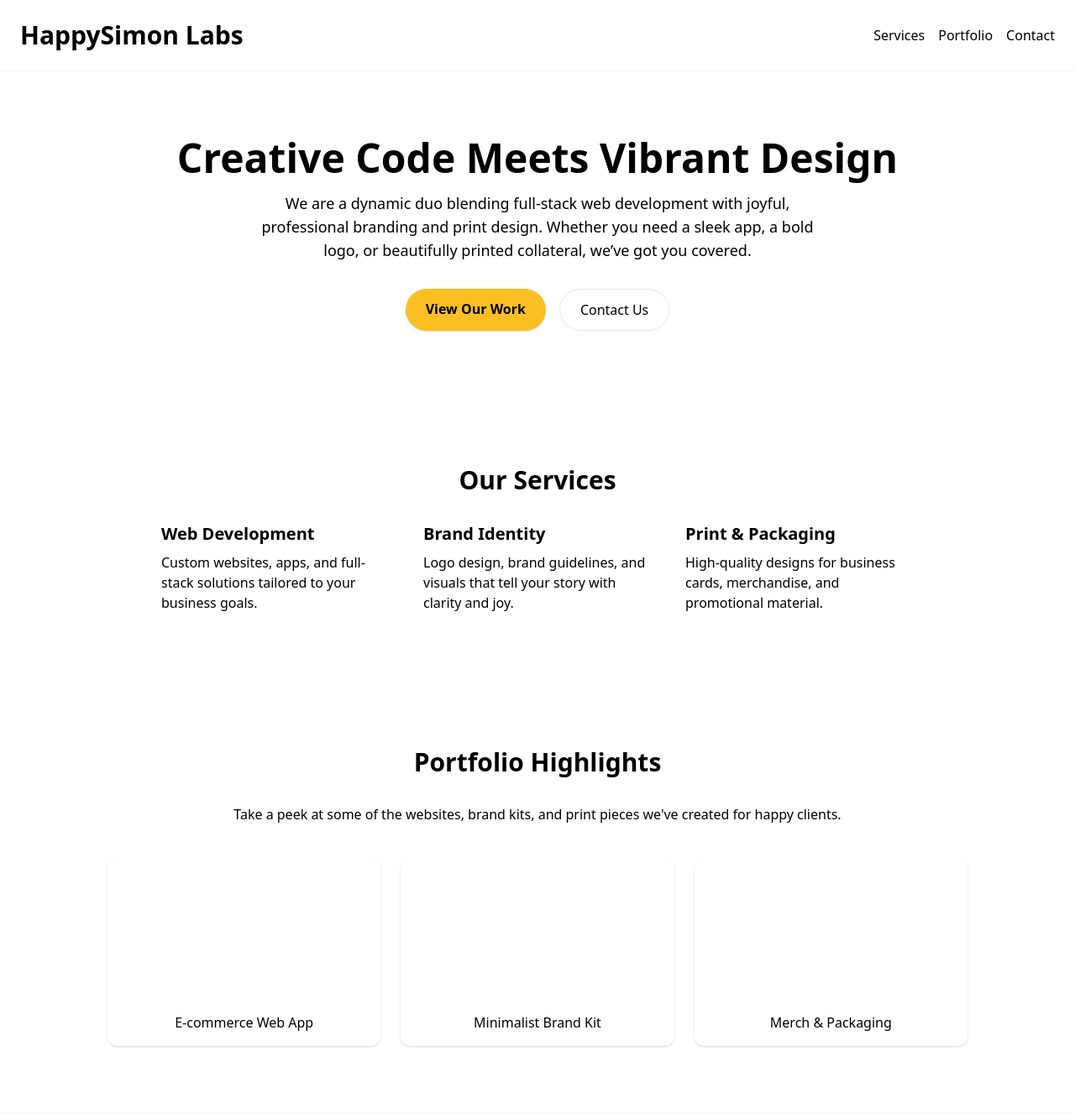
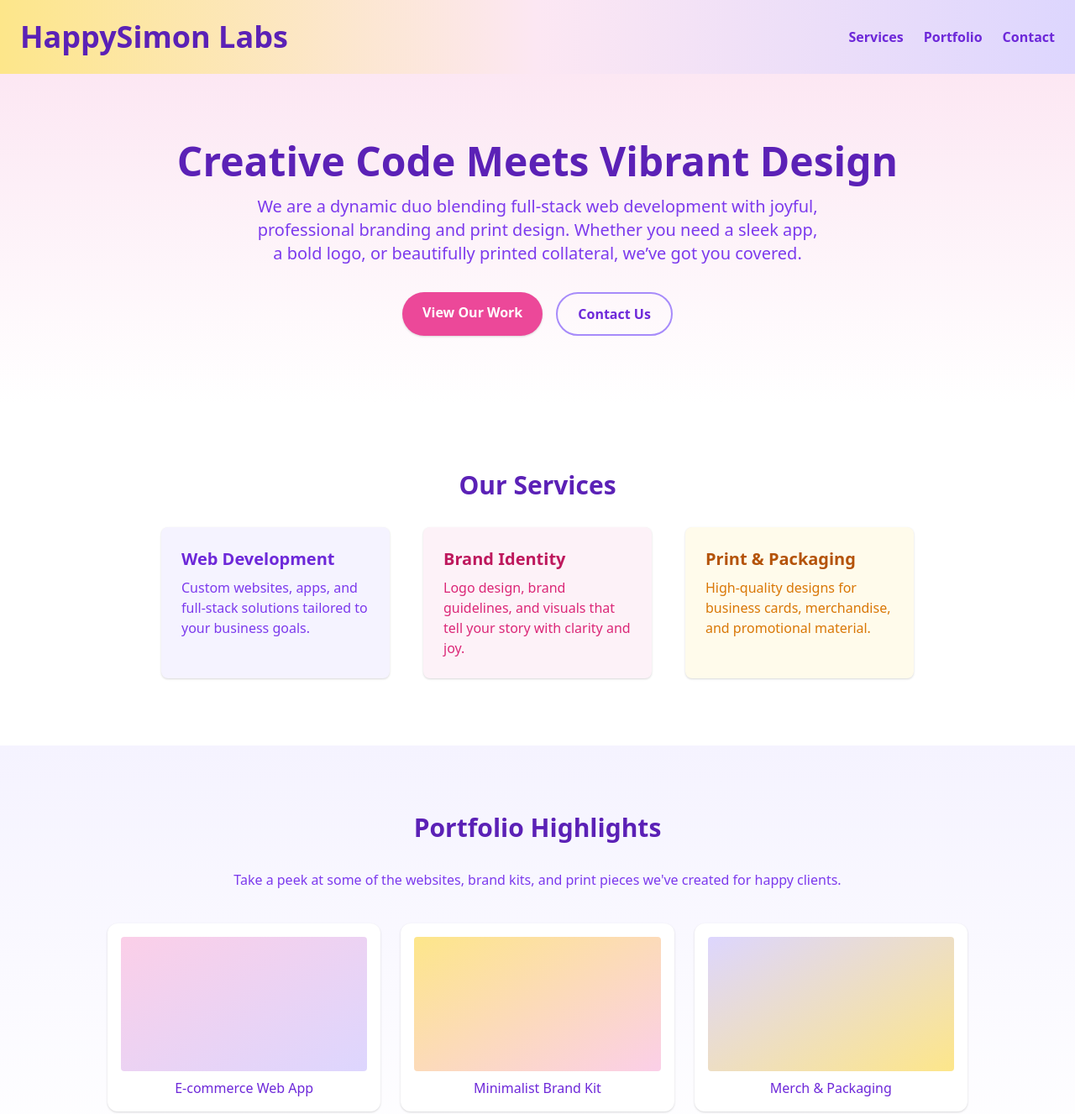
Before and after one commit to SamSpeedX/temba, a plain HTML site: page index.html in a window 1280 px wide. Shown: the top 1327 px of the page at 84% size. Drawn offline with nearby package versions, Linux system fonts and the light colour scheme.

Commit message:
Update index.html

```diff
--- a/index.html
+++ b/index.html
@@ -12,38 +12,38 @@
     }
   </script>
 </head>
-<body class="bg-gradient-to-br from-white to-slate-100 min-h-screen font-sans">
-  <header class="w-full p-6 shadow-sm bg-white">
+<body class="bg-gradient-to-br from-pink-50 via-yellow-50 to-purple-100 min-h-screen font-sans">
+  <header class="w-full p-6 shadow-md bg-gradient-to-r from-yellow-200 via-pink-100 to-purple-200">
     <div class="max-w-7xl mx-auto flex justify-between items-center">
-      <h1 class="text-3xl font-bold text-slate-800">HappySimon Labs</h1>
-      <nav class="hidden md:flex space-x-4">
-        <a href="#services" class="text-slate-700 hover:text-yellow-500 font-medium">Services</a>
-        <a href="#portfolio" class="text-slate-700 hover:text-yellow-500 font-medium">Portfolio</a>
-        <a href="#contact" class="text-slate-700 hover:text-yellow-500 font-medium">Contact</a>
+      <h1 class="text-4xl font-extrabold text-purple-800">HappySimon Labs</h1>
+      <nav class="hidden md:flex space-x-6">
+        <a href="#services" class="text-purple-700 hover:text-pink-600 font-semibold">Services</a>
+        <a href="#portfolio" class="text-purple-700 hover:text-pink-600 font-semibold">Portfolio</a>
+        <a href="#contact" class="text-purple-700 hover:text-pink-600 font-semibold">Contact</a>
       </nav>
-      <button class="md:hidden text-slate-700 focus:outline-none" onclick="toggleMenu()">
+      <button class="md:hidden text-purple-700 focus:outline-none" onclick="toggleMenu()">
         <svg class="w-6 h-6" fill="none" stroke="currentColor" viewBox="0 0 24 24" xmlns="http://www.w3.org/2000/svg">
           <path stroke-linecap="round" stroke-linejoin="round" stroke-width="2" d="M4 6h16M4 12h16M4 18h16"></path>
         </svg>
       </button>
     </div>
-    <div id="mobile-menu" class="md:hidden hidden px-6 pt-4 pb-2 space-y-2 bg-white">
-      <a href="#services" class="block text-slate-700 hover:text-yellow-500 font-medium">Services</a>
-      <a href="#portfolio" class="block text-slate-700 hover:text-yellow-500 font-medium">Portfolio</a>
-      <a href="#contact" class="block text-slate-700 hover:text-yellow-500 font-medium">Contact</a>
+    <div id="mobile-menu" class="md:hidden hidden px-6 pt-4 pb-2 space-y-2 bg-white rounded shadow-md">
+      <a href="#services" class="block text-purple-700 hover:text-pink-600 font-medium">Services</a>
+      <a href="#portfolio" class="block text-purple-700 hover:text-pink-600 font-medium">Portfolio</a>
+      <a href="#contact" class="block text-purple-700 hover:text-pink-600 font-medium">Contact</a>
     </div>
   </header>
 
-  <section class="text-center py-20 px-6">
-    <h2 class="text-5xl font-bold text-slate-800 mb-4">Creative Code Meets Vibrant Design</h2>
-    <p class="text-lg text-slate-600 max-w-2xl mx-auto mb-8">
+  <section class="text-center py-20 px-6 bg-gradient-to-b from-pink-100 to-white">
+    <h2 class="text-5xl font-extrabold text-purple-800 mb-4">Creative Code Meets Vibrant Design</h2>
+    <p class="text-xl text-purple-600 max-w-2xl mx-auto mb-8">
       We are a dynamic duo blending full-stack web development with joyful, professional branding and print design. Whether you need a sleek app, a bold logo, or beautifully printed collateral, we’ve got you covered.
     </p>
     <div class="flex justify-center gap-4 flex-wrap">
-      <a href="#portfolio" class="bg-yellow-400 text-slate-900 px-6 py-3 rounded-full font-semibold shadow hover:bg-yellow-300 transition">
+      <a href="#portfolio" class="bg-pink-500 text-white px-6 py-3 rounded-full font-bold shadow hover:bg-pink-400 transition">
         View Our Work
       </a>
-      <a href="#contact" class="border border-slate-400 text-slate-700 px-6 py-3 rounded-full font-medium hover:bg-slate-200 transition">
+      <a href="#contact" class="border-2 border-purple-400 text-purple-700 px-6 py-3 rounded-full font-bold hover:bg-purple-100 transition">
         Contact Us
       </a>
     </div>
@@ -51,59 +51,59 @@
 
   <section id="services" class="bg-white py-20 px-6">
     <div class="max-w-4xl mx-auto text-center">
-      <h3 class="text-3xl font-bold text-slate-800 mb-8">Our Services</h3>
+      <h3 class="text-3xl font-bold text-purple-800 mb-8">Our Services</h3>
       <div class="grid md:grid-cols-3 gap-10 text-left">
-        <div>
-          <h4 class="text-xl font-semibold text-slate-700 mb-2">Web Development</h4>
-          <p class="text-slate-600">Custom websites, apps, and full-stack solutions tailored to your business goals.</p>
+        <div class="bg-purple-50 p-6 rounded-lg shadow">
+          <h4 class="text-xl font-semibold text-purple-700 mb-2">Web Development</h4>
+          <p class="text-purple-600">Custom websites, apps, and full-stack solutions tailored to your business goals.</p>
         </div>
-        <div>
-          <h4 class="text-xl font-semibold text-slate-700 mb-2">Brand Identity</h4>
-          <p class="text-slate-600">Logo design, brand guidelines, and visuals that tell your story with clarity and joy.</p>
+        <div class="bg-pink-50 p-6 rounded-lg shadow">
+          <h4 class="text-xl font-semibold text-pink-700 mb-2">Brand Identity</h4>
+          <p class="text-pink-600">Logo design, brand guidelines, and visuals that tell your story with clarity and joy.</p>
         </div>
-        <div>
-          <h4 class="text-xl font-semibold text-slate-700 mb-2">Print & Packaging</h4>
-          <p class="text-slate-600">High-quality designs for business cards, merchandise, and promotional material.</p>
+        <div class="bg-yellow-50 p-6 rounded-lg shadow">
+          <h4 class="text-xl font-semibold text-yellow-700 mb-2">Print & Packaging</h4>
+          <p class="text-yellow-600">High-quality designs for business cards, merchandise, and promotional material.</p>
         </div>
       </div>
     </div>
   </section>
 
-  <section id="portfolio" class="py-20 px-6 bg-gradient-to-b from-slate-100 to-white">
+  <section id="portfolio" class="py-20 px-6 bg-gradient-to-b from-purple-50 to-white">
     <div class="max-w-5xl mx-auto text-center">
-      <h3 class="text-3xl font-bold text-slate-800 mb-8">Portfolio Highlights</h3>
-      <p class="text-slate-600 mb-10">Take a peek at some of the websites, brand kits, and print pieces we've created for happy clients.</p>
+      <h3 class="text-3xl font-bold text-purple-800 mb-8">Portfolio Highlights</h3>
+      <p class="text-purple-600 mb-10">Take a peek at some of the websites, brand kits, and print pieces we've created for happy clients.</p>
       <div class="grid md:grid-cols-3 gap-6">
-        <div class="bg-white p-4 rounded-xl shadow hover:shadow-md transition">
-          <div class="h-40 bg-slate-200 rounded mb-2"></div>
-          <p class="font-medium text-slate-700">E-commerce Web App</p>
+        <div class="bg-white p-4 rounded-xl shadow hover:shadow-lg transition">
+          <div class="h-40 bg-gradient-to-br from-pink-200 to-purple-200 rounded mb-2"></div>
+          <p class="font-medium text-purple-700">E-commerce Web App</p>
         </div>
-        <div class="bg-white p-4 rounded-xl shadow hover:shadow-md transition">
-          <div class="h-40 bg-slate-200 rounded mb-2"></div>
-          <p class="font-medium text-slate-700">Minimalist Brand Kit</p>
+        <div class="bg-white p-4 rounded-xl shadow hover:shadow-lg transition">
+          <div class="h-40 bg-gradient-to-br from-yellow-200 to-pink-200 rounded mb-2"></div>
+          <p class="font-medium text-purple-700">Minimalist Brand Kit</p>
         </div>
-        <div class="bg-white p-4 rounded-xl shadow hover:shadow-md transition">
-          <div class="h-40 bg-slate-200 rounded mb-2"></div>
-          <p class="font-medium text-slate-700">Merch & Packaging</p>
+        <div class="bg-white p-4 rounded-xl shadow hover:shadow-lg transition">
+          <div class="h-40 bg-gradient-to-br from-purple-200 to-yellow-200 rounded mb-2"></div>
+          <p class="font-medium text-purple-700">Merch & Packaging</p>
         </div>
       </div>
     </div>
   </section>
 
-  <section id="contact" class="bg-yellow-50 py-20 px-6">
+  <section id="contact" class="bg-gradient-to-b from-yellow-50 to-pink-50 py-20 px-6">
     <div class="max-w-xl mx-auto text-center">
-      <h3 class="text-3xl font-bold text-slate-800 mb-4">Let's Connect</h3>
-      <p class="text-slate-600 mb-6">We'd love to hear about your next big idea. Drop us a message and let's create something amazing together.</p>
+      <h3 class="text-3xl font-bold text-purple-800 mb-4">Let's Connect</h3>
+      <p class="text-purple-600 mb-6">We'd love to hear about your next big idea. Drop us a message and let's create something amazing together.</p>
       <form class="space-y-4">
-        <input type="text" placeholder="Your Name" class="w-full px-4 py-2 border rounded-lg focus:outline-none focus:ring" />
-        <input type="email" placeholder="Your Email" class="w-full px-4 py-2 border rounded-lg focus:outline-none focus:ring" />
-        <textarea placeholder="Your Message" rows="4" class="w-full px-4 py-2 border rounded-lg focus:outline-none focus:ring"></textarea>
-        <button type="submit" class="bg-slate-800 text-white px-6 py-2 rounded-lg hover:bg-slate-700">Send Message</button>
+        <input type="text" placeholder="Your Name" class="w-full px-4 py-2 border rounded-lg focus:outline-none focus:ring-2 focus:ring-purple-300" />
+        <input type="email" placeholder="Your Email" class="w-full px-4 py-2 border rounded-lg focus:outline-none focus:ring-2 focus:ring-pink-300" />
+        <textarea placeholder="Your Message" rows="4" class="w-full px-4 py-2 border rounded-lg focus:outline-none focus:ring-2 focus:ring-yellow-300"></textarea>
+        <button type="submit" class="bg-purple-700 text-white px-6 py-2 rounded-lg hover:bg-purple-600 transition">Send Message</button>
       </form>
     </div>
   </section>
 
-  <footer class="bg-white py-6 text-center text-sm text-slate-400">
+  <footer class="bg-gradient-to-r from-white via-purple-100 to-pink-100 py-6 text-center text-sm text-purple-500">
     &copy; 2025 HappySimon Labs. Built with love by Simon & Happy.
   </footer>
 </body>
```
